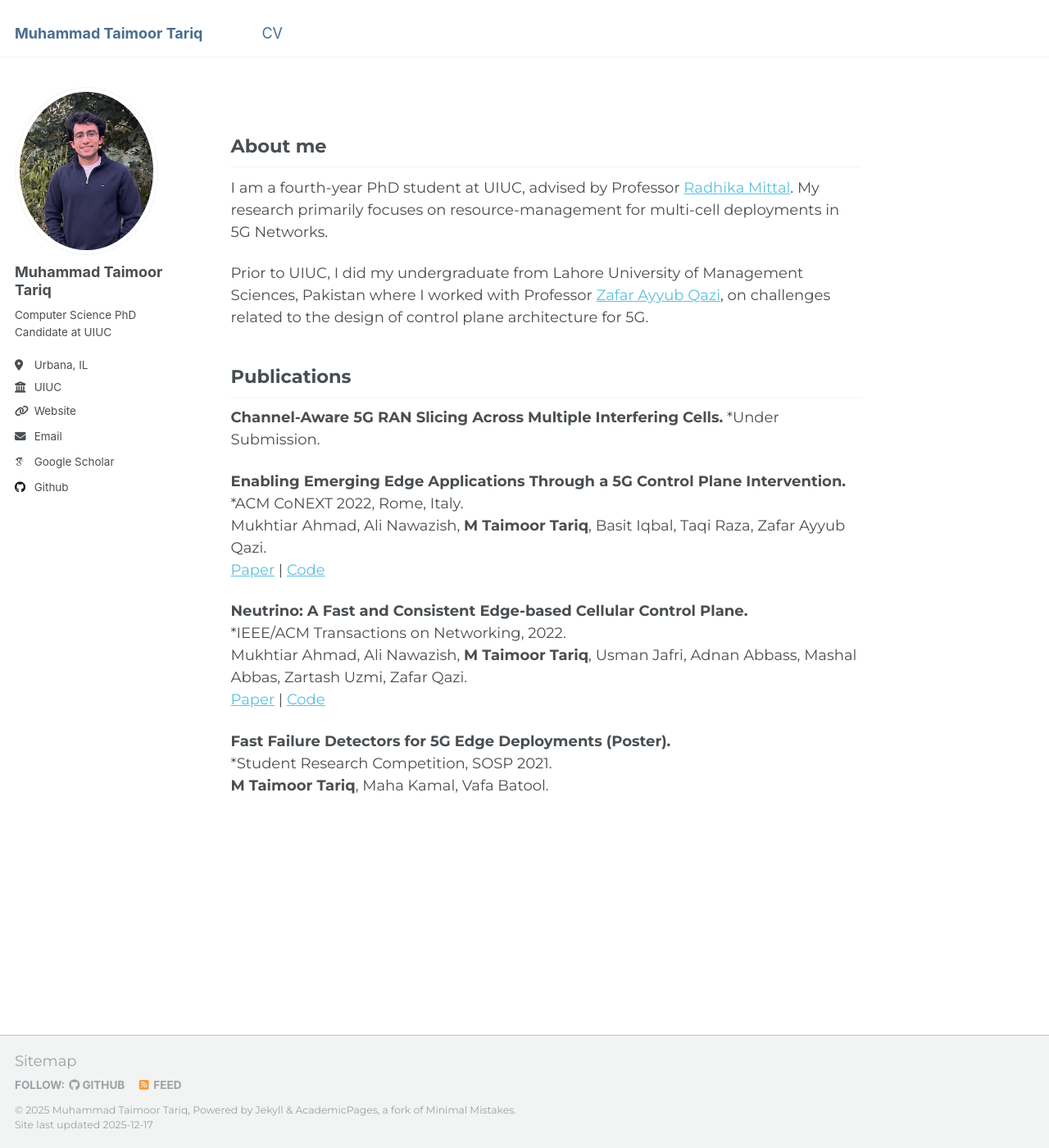
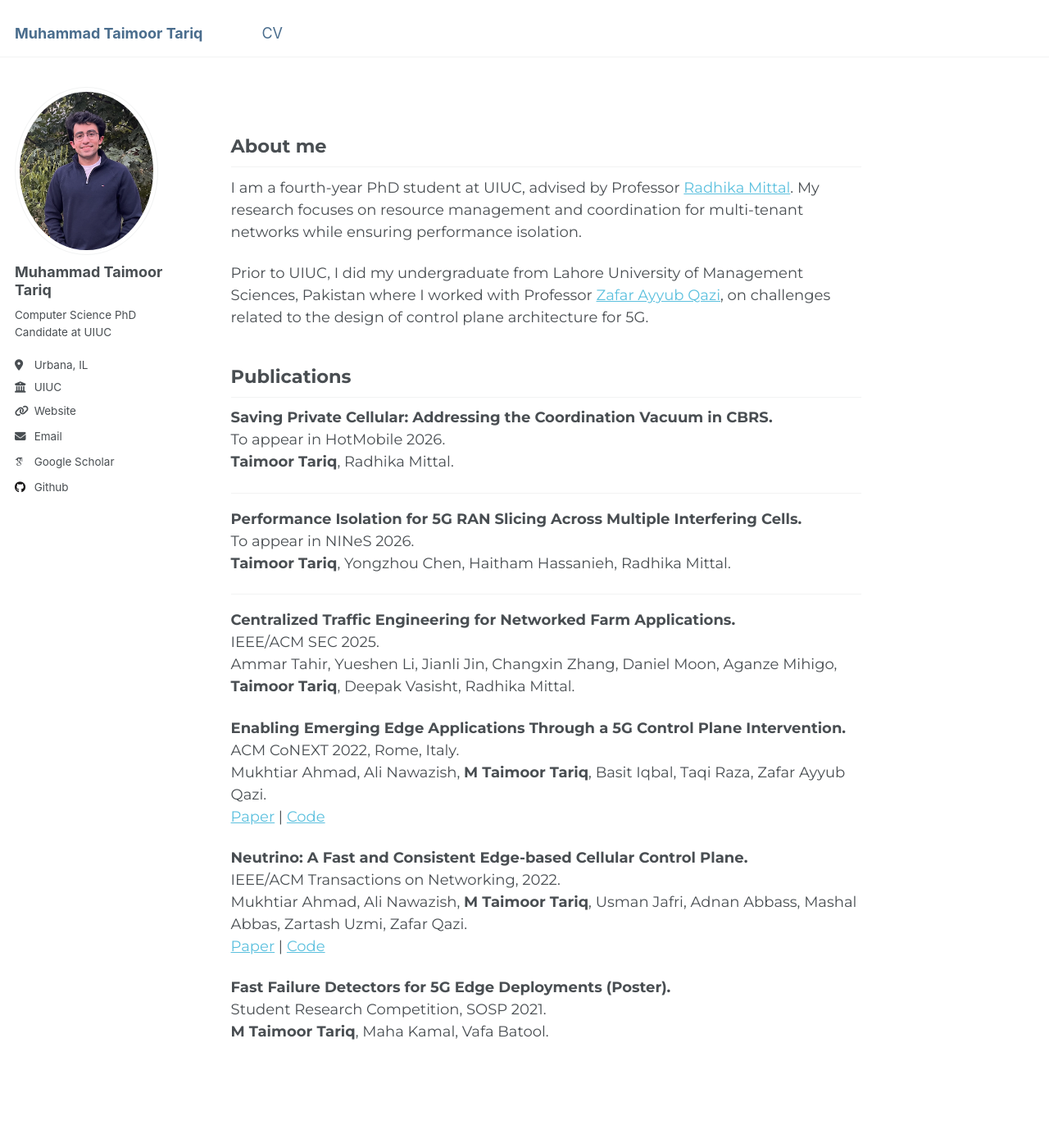
Before and after one commit to taimoortt/taimoortt.github.io, a Jekyll site: the page built from _pages/about.md, in a window 1280 px wide and 1400 px high. Shown: the whole window at 82% size. Built offline with Jekyll 4.4.1, drawn with Linux system fonts in a browser that asks for light colours; some web fonts are replaced.

Commit message:
update about

```diff
--- a/_pages/about.md
+++ b/_pages/about.md
@@ -9,25 +9,39 @@ redirect_from:
 
 ## About me
 
-I am a fourth-year PhD student at UIUC, advised by Professor [Radhika Mittal](http://radhikam.web.illinois.edu). My research primarily focuses on resource-management for multi-cell deployments in 5G Networks.
+I am a fourth-year PhD student at UIUC, advised by Professor [Radhika Mittal](http://radhikam.web.illinois.edu). My research focuses on resource management and coordination for multi-tenant networks while ensuring performance isolation.
 
 Prior to UIUC, I did my undergraduate from Lahore University of Management Sciences, Pakistan where I worked with Professor [Zafar Ayyub Qazi](https://web.lums.edu.pk/~zafar/), on challenges related to the design of control plane architecture for 5G.
 
 ## Publications
 
-**Channel-Aware 5G RAN Slicing Across Multiple Interfering Cells.**
-   *Under Submission.
+**Saving Private Cellular: Addressing the Coordination Vacuum in CBRS.**
+To appear in HotMobile 2026.
+**Taimoor Tariq**, Radhika Mittal.
+
+---
+
+**Performance Isolation for 5G RAN Slicing Across Multiple Interfering Cells.**
+To appear in NINeS 2026.
+**Taimoor Tariq**, Yongzhou Chen, Haitham Hassanieh, Radhika Mittal.
+
+---
+
+**Centralized Traffic Engineering for Networked Farm Applications.**
+IEEE/ACM SEC 2025.
+Ammar Tahir, Yueshen Li, Jianli Jin, Changxin Zhang, Daniel Moon, Aganze Mihigo, **Taimoor Tariq**, Deepak Vasisht, Radhika Mittal.
+
 
 **Enabling Emerging Edge Applications Through a 5G Control Plane Intervention.**
-   *ACM CoNEXT 2022, Rome, Italy.
+   ACM CoNEXT 2022, Rome, Italy.
    Mukhtiar Ahmad, Ali Nawazish, **M Taimoor Tariq**, Basit Iqbal, Taqi Raza, Zafar Ayyub Qazi.
    [Paper](https://dl.acm.org/doi/10.1145/3555050.3569130) | [Code](https://github.com/nsgLUMS/cellclone)
 
 **Neutrino: A Fast and Consistent Edge-based Cellular Control Plane.**
-   *IEEE/ACM Transactions on Networking, 2022.
+   IEEE/ACM Transactions on Networking, 2022.
    Mukhtiar Ahmad, Ali Nawazish, **M Taimoor Tariq**, Usman Jafri, Adnan Abbass, Mashal Abbas, Zartash Uzmi, Zafar Qazi.
    [Paper](https://ieeexplore.ieee.org/document/9885031) | [Code](https://github.com/nsgLUMS/neutrino)
 
 **Fast Failure Detectors for 5G Edge Deployments (Poster).**
-   *Student Research Competition, SOSP 2021.
+   Student Research Competition, SOSP 2021.
    **M Taimoor Tariq**, Maha Kamal, Vafa Batool.
```
Also changed, not shown: 1 other file.
